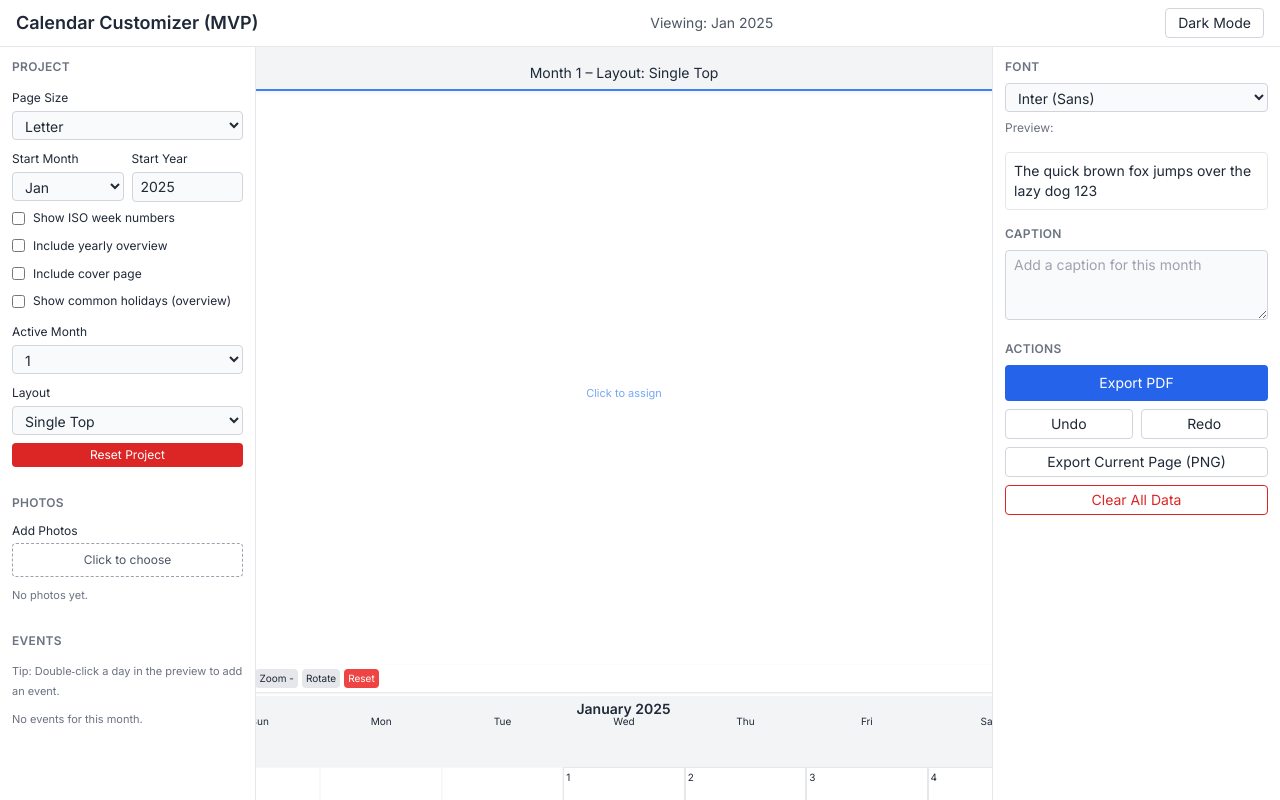
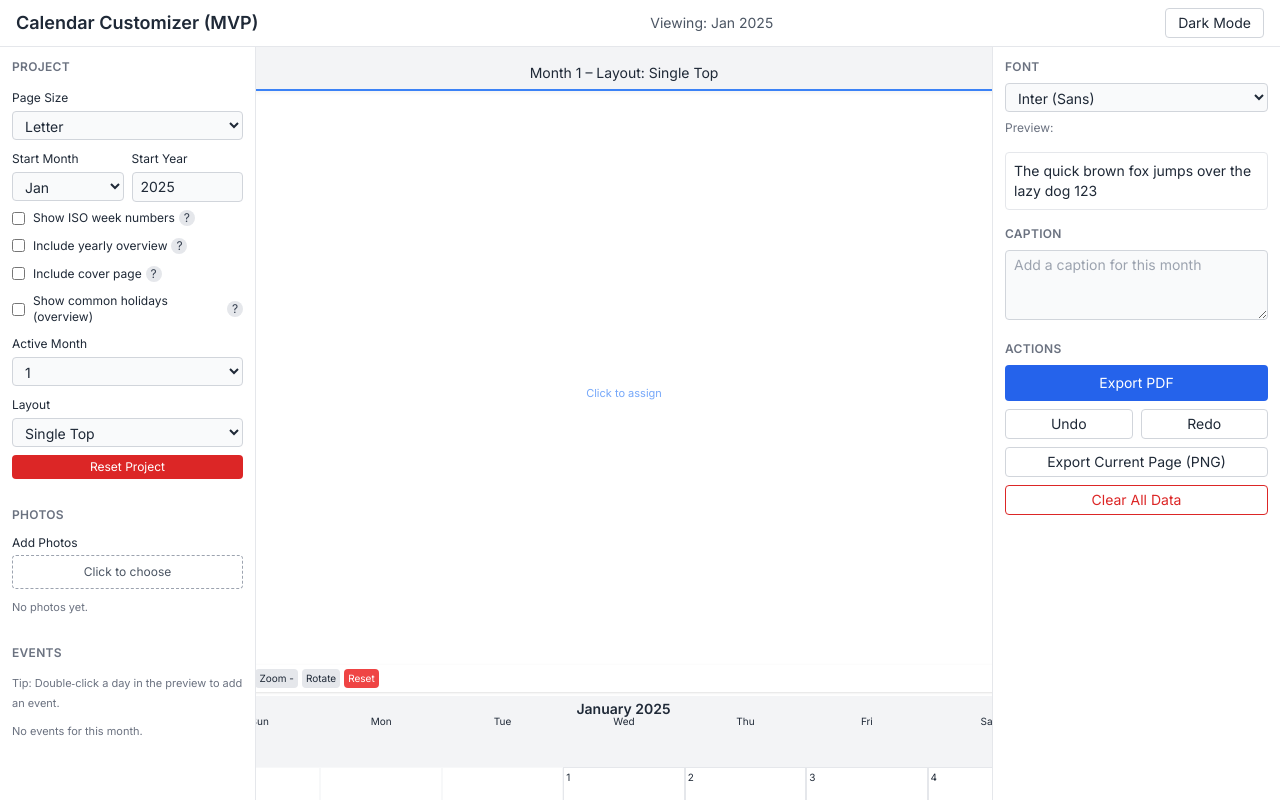
Before and after one commit to JoeProgrammer88/CalendarMaker, a React (Vite) app: page / in a window 1280 px wide. Built offline with nearby package versions, Linux system fonts and the light colour scheme.

Commit message:
feat: add InfoTooltip component for enhanced user guidance in Sidebar; update checkbox labels with tooltips

```diff
--- a/src/ui/components/Sidebar.tsx
+++ b/src/ui/components/Sidebar.tsx
@@ -1,4 +1,4 @@
-import React from 'react';
+import React, { useEffect, useRef, useState } from 'react';
 import { useCalendarStore } from '../../store/store';
 import { SIZES, LAYOUTS } from '../../util/constants';
 import type { CalendarPageSizeKey, LayoutId } from '../../types';
@@ -55,20 +55,29 @@ export const Sidebar: React.FC = () => {
   {/* Split controls removed; split direction is derived from page size automatically. */}
   <label className="inline-flex items-center gap-2 text-xs">
           <input type="checkbox" checked={state.showWeekNumbers} onChange={e => state.setShowWeekNumbers(e.target.checked)} />
+          <span className="inline-flex items-center gap-1">
             Show ISO week numbers
+            <InfoTooltip content="Adds an extra leftmost column with ISO week numbers (weeks start on Monday as per ISO 8601) to the monthly grid." />
+          </span>
         </label>
   <label className="inline-flex items-center gap-2 text-xs">
           <input type="checkbox" checked={state.includeYearlyOverview} onChange={e => state.setIncludeYearlyOverview(e.target.checked)} />
+          <span className="inline-flex items-center gap-1">
             Include yearly overview
+            <InfoTooltip content="Adds a single-page overview with mini calendars for all months." />
+          </span>
         </label>
         <div className="space-y-1">
           <label className="inline-flex items-center gap-2 text-xs">
             <input type="checkbox" checked={state.includeCoverPage} onChange={e => state.setIncludeCoverPage(e.target.checked)} />
+            <span className="inline-flex items-center gap-1">
               Include cover page
+              <InfoTooltip content="Adds a cover page before the months. Choose a style below." />
+            </span>
           </label>
           {state.includeCoverPage && (
             <label className="block">
-              <span className="text-xs font-medium">Cover Style</span>
+              <span className="text-xs font-medium inline-flex items-center gap-1">Cover Style <InfoTooltip content="Select the cover layout: a large single photo, or a 4×3 grid of month thumbnails." /></span>
               <select value={state.coverStyle} onChange={e => state.setCoverStyle(e.target.value as any)} className="mt-1 w-full bg-gray-50 dark:bg-gray-900 border border-gray-300 dark:border-gray-600 rounded px-2 py-1">
                 <option value="large-photo">Large Photo (90%)</option>
                 <option value="grid-4x3">4×3 Month Grid</option>
@@ -78,7 +87,10 @@ export const Sidebar: React.FC = () => {
         </div>
   <label className="inline-flex items-center gap-2 text-xs">
           <input type="checkbox" checked={state.showCommonHolidays} onChange={e => state.setShowCommonHolidays(e.target.checked)} />
+          <span className="inline-flex items-center gap-1">
             Show common holidays (overview)
+            <InfoTooltip content="Highlights a few common fixed-date holidays in the yearly overview (demo: Jan 1, Jul 4, Dec 25)." />
+          </span>
         </label>
         <label className="block">
           <span className="text-xs font-medium">Active Month</span>
@@ -118,6 +130,38 @@ export const Sidebar: React.FC = () => {
         <EventList />
       </div>
     </aside>
+  );
+};
+
+// Small inline tooltip with a “?” trigger. Keeps native title on parent for hover support.
+const InfoTooltip: React.FC<{ content: string }> = ({ content }) => {
+  const [open, setOpen] = useState(false);
+  const ref = useRef<HTMLDivElement | null>(null);
+  useEffect(() => {
+    if (!open) return;
+    const onDocClick = (e: MouseEvent) => {
+      if (!ref.current) return;
+      if (!ref.current.contains(e.target as Node)) setOpen(false);
+    };
+    document.addEventListener('mousedown', onDocClick);
+    return () => document.removeEventListener('mousedown', onDocClick);
+  }, [open]);
+  return (
+    <span className="relative inline-flex items-center" ref={ref as any}>
+      <button
+        type="button"
+        onClick={() => setOpen(o => !o)}
+        className="inline-flex items-center justify-center w-4 h-4 rounded-full bg-gray-200 dark:bg-gray-700 text-gray-700 dark:text-gray-200 hover:bg-gray-300 dark:hover:bg-gray-600"
+        aria-label="More info"
+      >
+        ?
+      </button>
+      {open && (
+        <div className="absolute z-20 top-5 left-0 inline-block min-w-[20rem] max-w-[72rem] text-[11px] bg-white dark:bg-gray-900 border border-gray-300 dark:border-gray-700 rounded shadow p-2 whitespace-normal break-words">
+          {content}
+        </div>
+      )}
+    </span>
   );
 };
 
```
Lines whose indentation alone changed are shown as unchanged.
